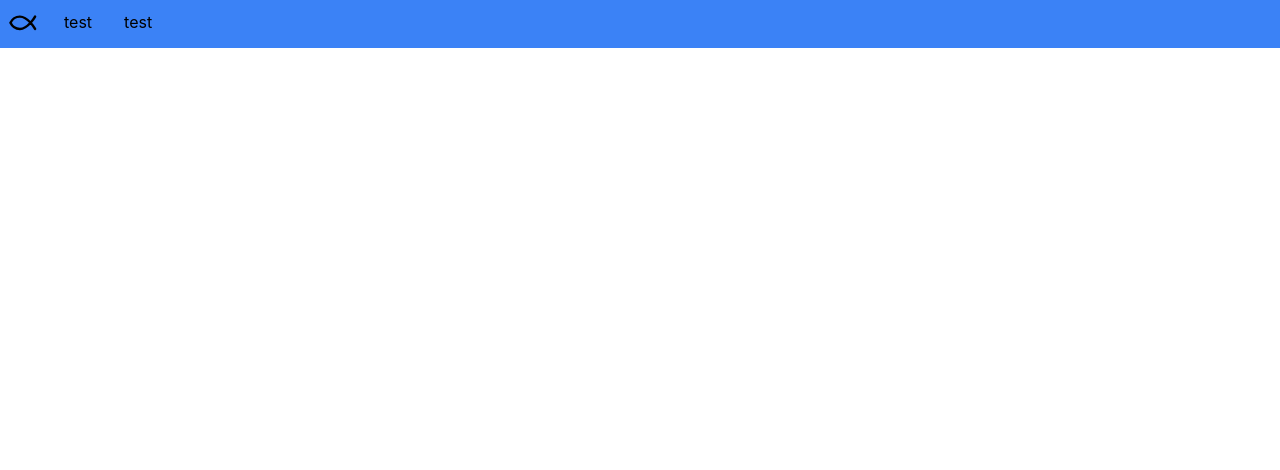
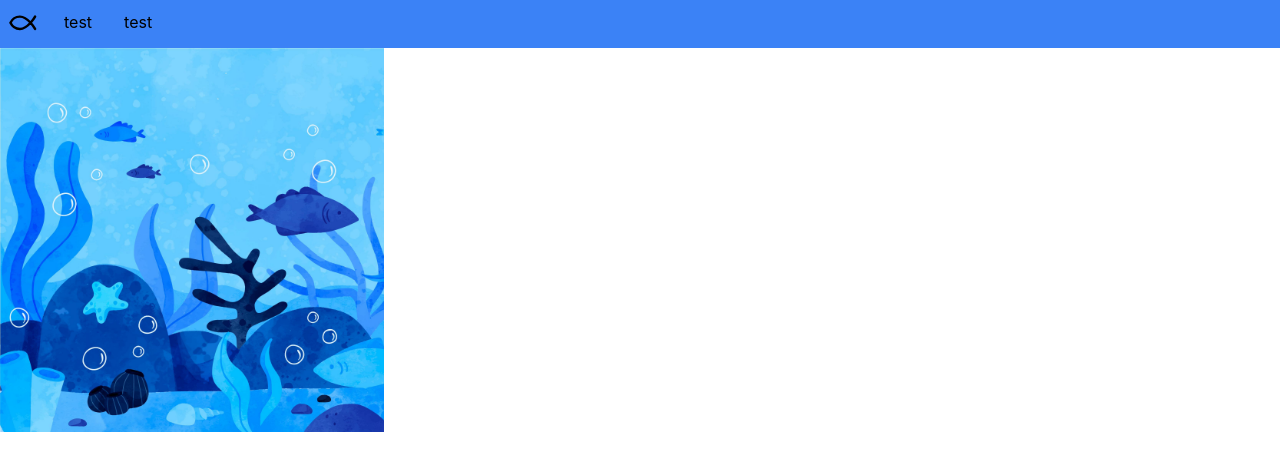
Before and after one commit to waychean10/fish, a React (Create React App) app: page / in a window 1280 px wide. Before the commit this address had no page. Shown: the top 470 px of the page. Built offline with nearby package versions, Linux system fonts and the light colour scheme.

Commit message:
Test background image

```diff
--- a/src/App.tsx
+++ b/src/App.tsx
@@ -1,15 +1,15 @@
 import React from 'react';
 import { Header } from './components/Header';
+import { MainBody } from './components/MainBody';
 import { BrowserRouter as Router, Route, Routes } from 'react-router-dom';
 import './App.css';
 
 const App: React.FC = () => {
   return (
-    <Router>
-      <Header />
-      <Routes>
-      </Routes>
-    </Router>
+      <Router>
+        <Header />
+        <MainBody />
+      </Router>
   );
 }
 
--- a/src/components/Header.tsx
+++ b/src/components/Header.tsx
@@ -21,7 +21,7 @@ const Header: React.FC = () => {
     return (
         <header >
             <nav className='max-h-50 bg-blue-500 flex' role='navigation'>
-                <svg xmlns="http://www.w3.org/2000/svg" className="inline p-2" width="48" height="48" viewBox="0 0 26 26" stroke-width="2" stroke="currentColor" fill="none" stroke-linecap="round" stroke-linejoin="round">
+                <svg xmlns="http://www.w3.org/2000/svg" className="inline p-2" width="48" height="48" viewBox="0 0 26 26" strokeWidth="2" stroke="currentColor" fill="none" strokeLinecap="round" strokeLinejoin="round">
                     <title>Fish Logo</title>
                     <path stroke="none" d="M0 0h24v24H0z" fill="none"></path>
                     <path d="M22 7s-5.646 10 -12.308 10c-3.226 .025 -6.194 -1.905 -7.692 -5c1.498 -3.095 4.466 -5.025 7.692 -5c6.662 0 12.308 10 12.308 10"></path>
--- /dev/null
+++ b/src/components/MainBody.tsx
@@ -0,0 +1,14 @@
+import { useState } from 'react';
+import { BrowserRouter as Router, Route, Link, Routes } from 'react-router-dom';
+import backgroundImage from  '../assets/test-background.jpg';
+
+const MainBody: React.FC = () => {
+
+    return (
+        <main style={{ backgroundImage: `url(${backgroundImage})`, backgroundSize: 'cover' }} className='w-96 h-96 bg-no-repeat'>
+
+        </main>
+    )
+}
+
+export { MainBody }
```
Also changed, not shown: src/assets/test-background.jpg (added), 1 other file (tests, documents, lock files or other folders).
